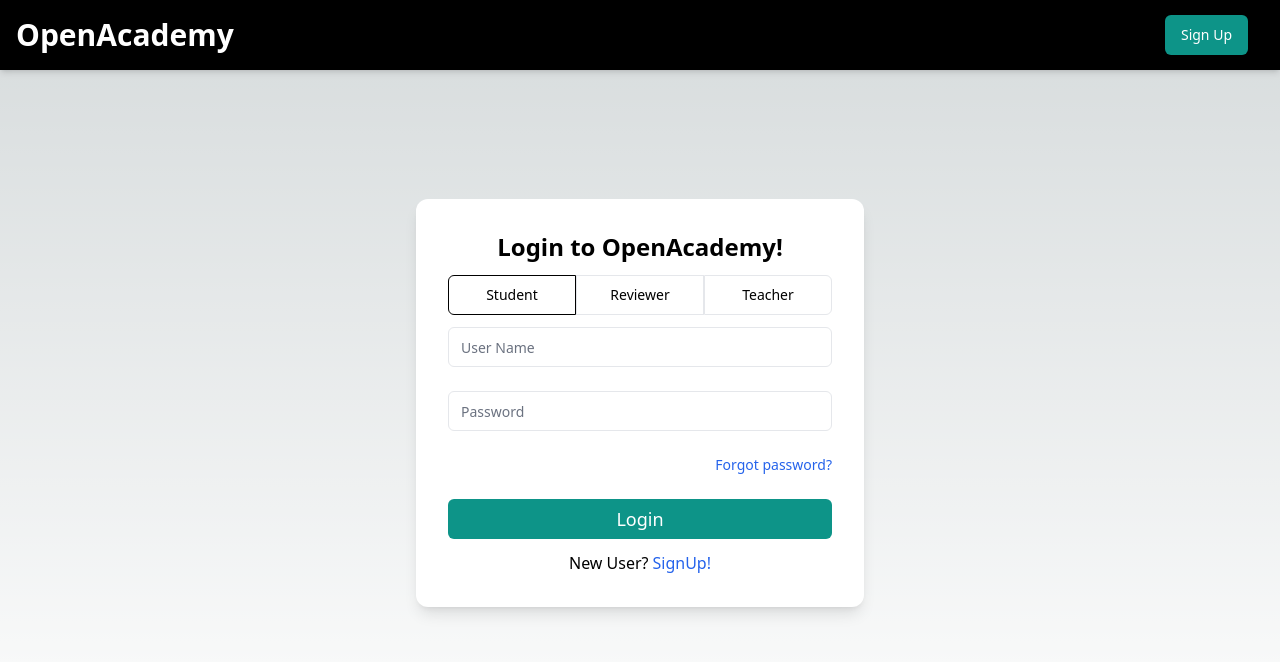
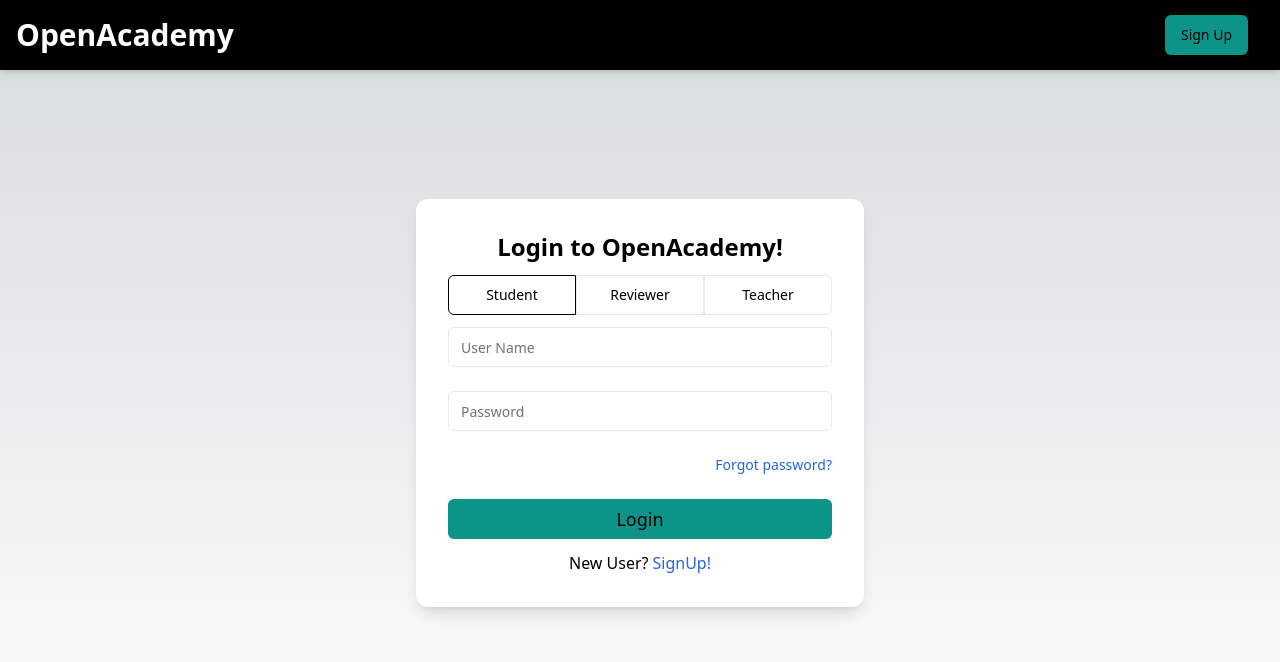
Before and after one commit to Abhishekohm/fyp, a Next.js app: page /login in a window 1280 px wide. Shown: the top 662 px of the page. Built offline with nearby package versions, Linux system fonts and the light colour scheme.

Commit message:
color issue solved

```diff
--- a/src/app/course/[courseId]/page.tsx
+++ b/src/app/course/[courseId]/page.tsx
@@ -190,12 +190,6 @@ export default function Course({ params }) {
                 url={selectedCurriculum.content}
                 controls={true}
                 pip={true}
-<<<<<<< HEAD
-              /> )
-              : (!loading && <Worker workerUrl="https://unpkg.com/pdfjs-dist@3.4.120/build/pdf.worker.js">
-              <div style={{ height: '500px',border: '1px solid rgba(0, 0, 0, 0.3)', }}>
-                  <Viewer
-=======
               />
             ) : (
               !loading && (
@@ -207,7 +201,6 @@ export default function Course({ params }) {
                     }}
                   >
                     <Viewer
->>>>>>> 8d1eeb0780d3e793ee551a8f25e7eb43b9a1859f
                       fileUrl={selectedCurriculum.content}
                       plugins={[defaultLayoutPluginInstance]}
                       theme="dark"
--- a/src/components/component/login.tsx
+++ b/src/components/component/login.tsx
@@ -22,7 +22,6 @@ export default function Login() {
   }, [userType]);
 
   const handleLogIn = async (e: any) => {
-
     e.preventDefault();
     console.log(userName);
     console.log(password);
@@ -93,7 +92,7 @@ export default function Login() {
       <div className="h-screen">
         <header className="flex items-center justify-between h-[70px] px-4 bg-black shadow-md">
           <div className="text-3xl font-bold text-white">OpenAcademy</div>
-          <Button className="px-4 py-2 m-4 bg-teal-600 text-white rounded-md">
+          <Button className="px-4 py-2 m-4 bg-teal-600 text-black rounded-md">
             <Link href="/signup">Sign Up</Link>
           </Button>
         </header>
@@ -106,7 +105,9 @@ export default function Login() {
               {/* UserType buttons */}
               <Button
                 className={`w-1/3 rounded-r-none ${
-                  userType === "learner" ? "border border-black" : "border border-gray"
+                  userType === "learner"
+                    ? "border border-black"
+                    : "border border-gray"
                 }`}
                 onClick={() => {
                   setUT("learner");
@@ -116,7 +117,9 @@ export default function Login() {
               </Button>
               <Button
                 className={`w-1/3 rounded-none ${
-                  userType === "reviewer" ? "border border-black" : "border border-gray"
+                  userType === "reviewer"
+                    ? "border border-black"
+                    : "border border-gray"
                 }`}
                 onClick={() => {
                   setUT("reviewer");
@@ -126,7 +129,9 @@ export default function Login() {
               </Button>
               <Button
                 className={`w-1/3 rounded-l-none ${
-                  userType === "educator" ? "border border-black" : "border border-gray"
+                  userType === "educator"
+                    ? "border border-black"
+                    : "border border-gray"
                 }`}
                 onClick={() => {
                   setUT("educator");
@@ -135,7 +140,7 @@ export default function Login() {
                 Teacher
               </Button>
             </div>
-            <form onSubmit={handleLogIn} className="text-white space-y-6">
+            <form onSubmit={handleLogIn} className="text-black space-y-6">
               <div>
                 <Input
                   placeholder="User Name"
@@ -159,10 +164,11 @@ export default function Login() {
                 Forgot password?
               </Link>
 
-              <Button className="w-full bg-teal-600 text-white text-lg" disabled={loading}>
-                {loading
-                  ? "Verifying your credentials..."
-                  : "Login"}
+              <Button
+                className="w-full bg-teal-600 text-black text-lg"
+                disabled={loading}
+              >
+                {loading ? "Verifying your credentials..." : "Login"}
               </Button>
             </form>
             <div className="text-center">
--- a/src/components/component/signup.tsx
+++ b/src/components/component/signup.tsx
@@ -173,7 +173,7 @@ export default function Signup() {
               </Button>
             </div>
 
-            <form onSubmit={handleSignUp} className="space-y-6 text-white">
+            <form onSubmit={handleSignUp} className="space-y-6 text-black">
               <div>
                 <Input
                   placeholder="User Name"
```
